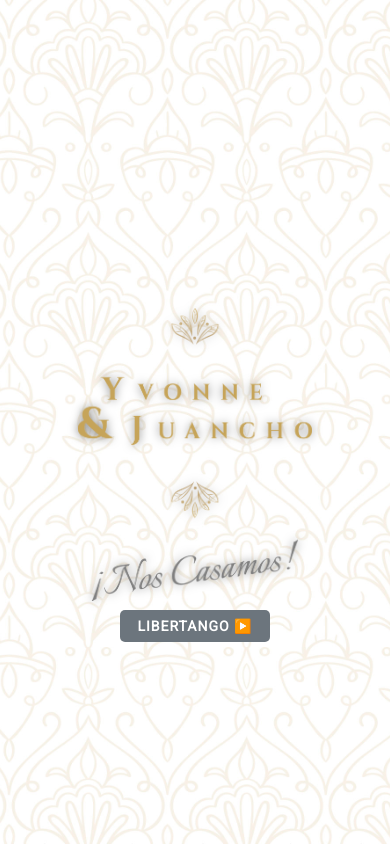
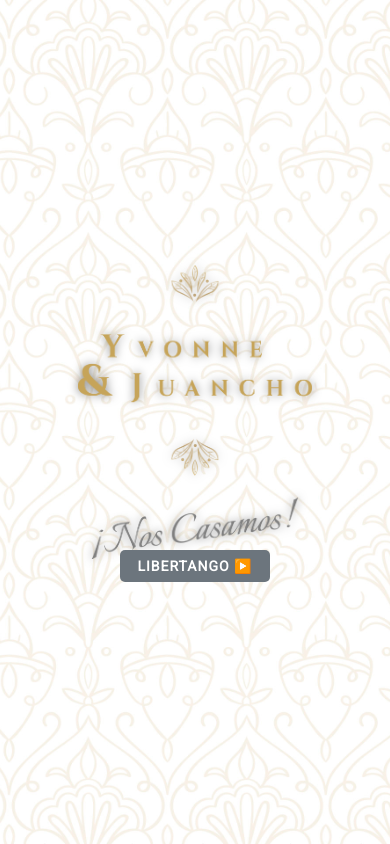
Before and after one commit to angelfabiandagata-ui/TarjetaDeInvitacion, a plain HTML site: page index.html in a window 390 px wide. Shown: the top 844 px of the page. Drawn offline with nearby package versions, Linux system fonts and the light colour scheme.

Commit message:
Revert "Mejoras"
This reverts commit 3dadd45a4f3cfbb08724f1a9558c00490ac410bf.

```diff
--- a/css/style.css
+++ b/css/style.css
@@ -534,7 +534,7 @@ color: whitesmoke;
     }
 
     #iniciarAudioBtn{
-        top: 610px;
+        top: 550px;
         width: 150px; /* Ejemplo: se reduce de 200px a 150px */
 
         /* Achica el padding y la letra para que se vea compacto */
@@ -564,7 +564,7 @@ color: whitesmoke;
 
     /* --- AJUSTES ESPECÍFICOS PARA .contenedor-superior --- */
     .contenedor-superior {
-        min-height: 110vh;
+        min-height: 100vh;
     }
     .contenedor-superior h1 {
         font-size: 1.8rem;
@@ -642,9 +642,4 @@ color: whitesmoke;
     h1 { font-size: 3rem; }
     h2 { font-size: 1.8rem; }
     p { font-size: 1.05rem; }
-
-      #iniciarAudioBtn{
-        top: 830px;
-
-    }
 }
```
